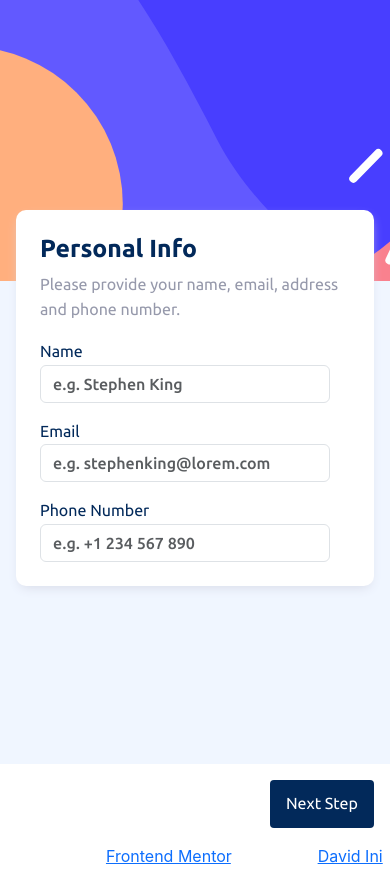
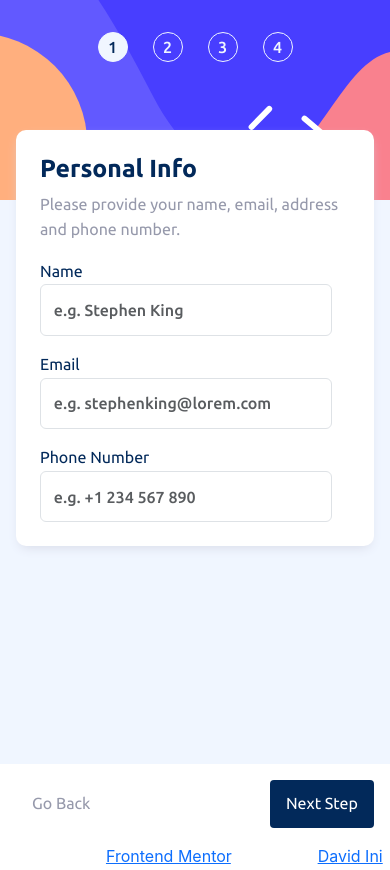
Before and after one commit to inioluwabello/multi-step-form, a Next.js app: page / in a window 390 px wide. Built offline with nearby package versions, Linux system fonts and the light colour scheme.

Commit message:
Completed design for step 1

```diff
--- a/components/mobile/MobileView.js
+++ b/components/mobile/MobileView.js
@@ -1,19 +1,37 @@
+import { useState } from "react";
 import PersonalInfo from "./PersonalInfoComponent";
 
-const MobileView = ({ userInfo, setUserInfo }) => {
+const MobileView = ({ userInfo, setUserInfo, formError, setFormError, page, setPage }) => {
+
   return (
     <main role="main" className="mobile">
-      <header className="header"></header>
+      <header className="header">
+        <div className="steps fontFaceUbuntuMedium">
+            <div className="space-between">
+                <span className={`${page === 1 ? "magnolia-bg marine-blue" : ""}`}>1</span>
+                <span className={`${page === 2 ? "magnolia-bg marine-blue" : ""}`}>2</span>
+                <span className={`${page === 3 ? "magnolia-bg marine-blue" : ""}`}>3</span>
+                <span className={`${page === 4 ? "magnolia-bg marine-blue" : ""}`}>4</span>
+            </div>
+        </div>
+      </header>
       <div className="p-3 mt--54">
         <div className="main-content-mobile white-bg">
-          <PersonalInfo
+          {page === 1 && <PersonalInfo
             userInfo={userInfo}
             setUserInfo={setUserInfo}
-          />
+            formError={formError}
+            setFormError={setFormError}
+            page={page}
+            setPage={setPage}
+          />}
         </div>
       </div>
       <footer className="footer white-bg text-right">
-        <button className="pry marine-blue-bg white">Next Step</button>
+        <div className="space-between">
+            <button className="pry white-bg cool-grey" onClick={() => setPage(page - 1)}>Go Back</button>
+            <button className="pry marine-blue-bg white" onClick={() => setPage(page + 1)}>Next Step</button>
+        </div>
       </footer>
     </main>
   );
--- a/components/mobile/PersonalInfoComponent.js
+++ b/components/mobile/PersonalInfoComponent.js
@@ -1,49 +1,110 @@
-const PersonalInfo = ({ userInfo, setUserInfo }) => {
-    const handleSetName = (e) => {
-        setUserInfo({...userInfo, name: e.target.value });
-    }
-    const handleSetEmail = (e) => {
-        setUserInfo({...userInfo, email: e.target.value });
-    }
-    const handleSetPhone = (e) => {
-        setUserInfo({...userInfo, phoneNumber: e.target.value });
-    }
+import { useState } from "react";
+
+const PersonalInfo = ({ userInfo, setUserInfo, formError, setFormError }) => {
+  const validateName = (name) => {
+    const isValid = name && name.length > 3;
+    setFormError({
+      ...formError,
+      nameError: !isValid ? { message: "Invalid name" } : null,
+    });
+  };
+  const handleSetName = (e) => {
+    setUserInfo({ ...userInfo, name: e.target.value });
+    validateName(e.target.value);
+  };
+
+  const validateEmail = (email) => {
+    const isValid = email && isValidEmail(email);
+    setFormError({
+      ...formError,
+      emailError: !isValid ? { message: "Invalid email" } : null,
+    });
+  };
+  const handleSetEmail = (e) => {
+    setUserInfo({ ...userInfo, email: e.target.value });
+    validateEmail(e.target.value);
+  };
+
+  const validatePhone = (phone) => {
+    const isValid = phone && !isNaN(
+      parseInt(userInfo.phoneNumber.replaceAll(" ", "").replaceAll("+", ""))
+    );
+    setFormError({
+      ...formError,
+      phoneError: !isValid ? { message: "Invalid phone number" } : null,
+    });
+  };
+  const handleSetPhone = (e) => {
+    setUserInfo({ ...userInfo, phoneNumber: e.target.value });
+    validatePhone(e.target.value);
+  };
+
   return (
     <div className="form-wrapper marine-blue">
       <div className="form-title">
         <h2 className="fontFaceUbuntuBold">Personal Info</h2>
-        <p className="alt-text cool-grey fontFaceUbuntuRegular">Please provide your name, email, address and phone number.</p>
+        <p className="alt-text cool-grey fontFaceUbuntuRegular">
+          Please provide your name, email, address and phone number.
+        </p>
       </div>
 
       <div className="form-content">
         <label className="fontFaceUbuntuRegular" htmlFor="name">
-          Name
+          <div className="space-between">
+            <span>Name</span>
+            {formError.nameError && (
+              <span className="form-error strawberry-red">
+                {formError.nameError.message}
+              </span>
+            )}
+          </div>
           <input
             type="text"
             id="name"
-            className="form-control fontFaceUbuntuMedium"
+            className={`${
+              formError.nameError ? "form-error" : ""
+            } form-control fontFaceUbuntuMedium`}
             value={userInfo.name}
             onChange={handleSetName}
             placeholder="e.g. Stephen King"
           />
         </label>
         <label className="fontFaceUbuntuRegular" htmlFor="email">
-          Email
+          <div className="space-between">
+            <span>Email</span>
+            {formError.emailError && (
+              <span className="form-error strawberry-red">
+                {formError.emailError.message}
+              </span>
+            )}
+          </div>
           <input
             type="email"
             id="email"
-            className="form-control fontFaceUbuntuMedium"
+            className={`${
+              formError.emailError ? "form-error" : ""
+            } form-control fontFaceUbuntuMedium`}
             value={userInfo.email}
             onChange={handleSetEmail}
             placeholder="e.g. stephenking@lorem.com"
           />
         </label>
         <label className="fontFaceUbuntuRegular" htmlFor="phone-number">
-          Phone Number
+          <div className="space-between">
+            <span>Phone Number</span>
+            {formError.phoneError && (
+              <span className="form-error strawberry-red">
+                {formError.phoneError.message}
+              </span>
+            )}
+          </div>
+
           <input
             type="text"
             id="phone-number"
-            className="form-control fontFaceUbuntuMedium"
+            className={`${
+              formError.phoneError ? "form-error" : ""
+            } form-control fontFaceUbuntuMedium`}
             value={userInfo.phoneNumber}
             onChange={handleSetPhone}
             placeholder="e.g. +1 234 567 890"
@@ -54,4 +115,8 @@ const PersonalInfo = ({ userInfo, setUserInfo }) => {
   );
 };
 
+const isValidEmail = (email) => {
+    const regexPattern = /^[^\s@]+@[^\s@]+\.[^\s@]+$/;
+    return regexPattern.test(email);
+  };
 export default PersonalInfo;
--- a/pages/index.js
+++ b/pages/index.js
@@ -26,14 +26,25 @@ const Index = () => {
 
   const isMobile = pageWidth <= 770;
 
-  const [userInfo, setUserInfo] = useState({})
+  const [userInfo, setUserInfo] = useState({});
+  const [formError, setFormError] = useState({});
+  const [page, setPage] = useState(1);
 
   return (
     <>
       <Heading title={"Multi-step Form"} />
       <Layout>
         <div className="centered-content fontFaceUbuntuRegular">
-          {isMobile && <MobileView userInfo={userInfo} setUserInfo={setUserInfo} />}
+          {isMobile && (
+            <MobileView
+              userInfo={userInfo}
+              setUserInfo={setUserInfo}
+              formError={formError}
+              setFormError={setFormError}
+              page={page}
+              setPage={setPage}
+            />
+          )}
           {!isMobile && <DesktopView />}
         </div>
       </Layout>
--- a/styles/global.css
+++ b/styles/global.css
@@ -62,7 +62,7 @@ body {
 }
 
 .magnolia {
-  color: hsl(217, 100%, 97%);
+  color: hsl(217, 100%, 97%) !important;
 }
 
 .magnolia-bg {
@@ -118,7 +118,7 @@ body {
 }
 
 .marine-blue {
-  color: hsl(213, 96%, 18%);
+  color: hsl(213, 96%, 18%) !important;
 }
 
 .marine-blue-bg {
@@ -166,7 +166,7 @@ body {
 }
 
 .header {
-  height: 42%;
+  height: 30%;
   background: url("/assets/images/bg-sidebar-mobile.svg");
   background-repeat: no-repeat;
   background-size: cover;
@@ -180,18 +180,52 @@ body {
   bottom: 0;
 }
 
+.steps {
+  width: 50%;
+  margin: 0 auto;
+  padding: 2em 0;
+}
+
+.steps>div>span {
+  display: inline-block;
+  width: 30px;
+  height: 30px;
+  text-align: center;
+  padding: 2px;
+  border-radius: 30px;
+  border: 1px solid hsl(217, 100%, 97%);
+  color: hsl(217, 100%, 97%);
+}
+
 /* End Mobile */
 
 /* Mobile & Desktop */
 .form-wrapper {
   padding: 1.5rem;
 }
+
 label {
   margin-top: 1em;
 }
+
 label:first-of-type {
   margin-top: unset;
 }
+
+input:focus {
+  border: 1px solid hsl(243, 100%, 62%);
+  outline: none !important;
+  box-shadow: none !important;
+}
+
+.form-control {
+  padding: .8em;
+}
+
+input.form-error {
+  border: 1px solid hsl(354, 84%, 57%) !important;
+}
+
 /*End Mobile & Desktop */
 
 
@@ -207,6 +241,7 @@ label:first-of-type {
 .mt--3 {
   margin-top: -3rem;
 }
+
 .mt--54 {
   margin-top: -5.4rem
 }
```
